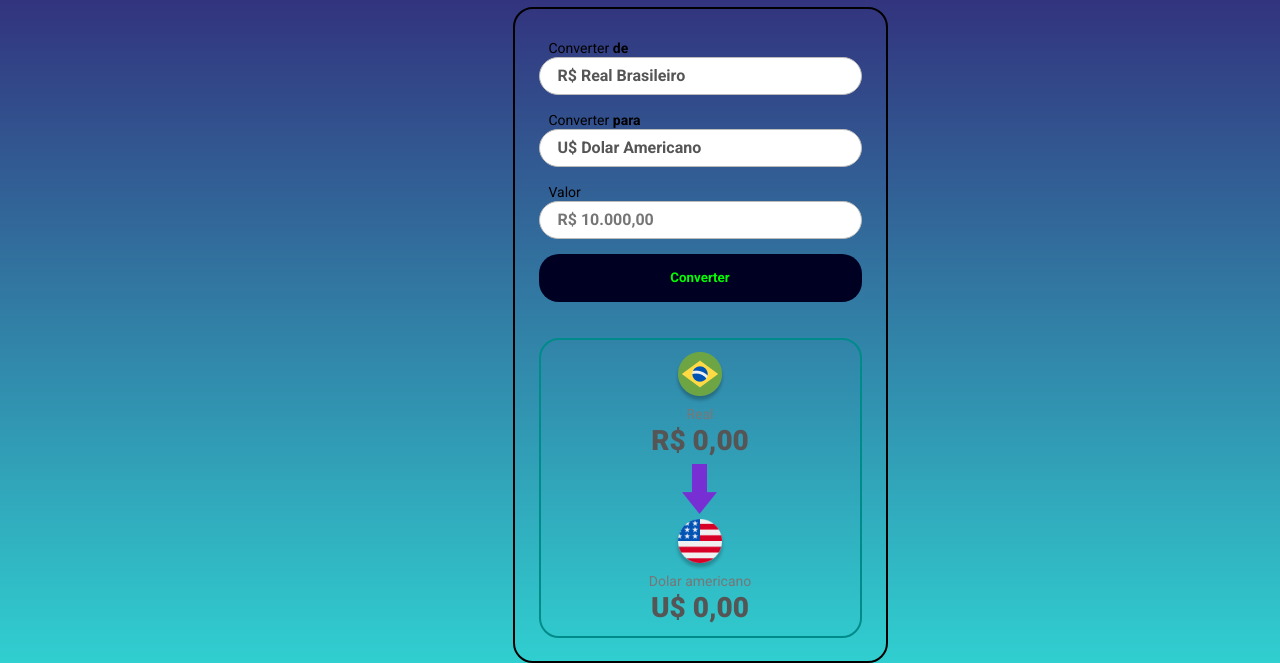
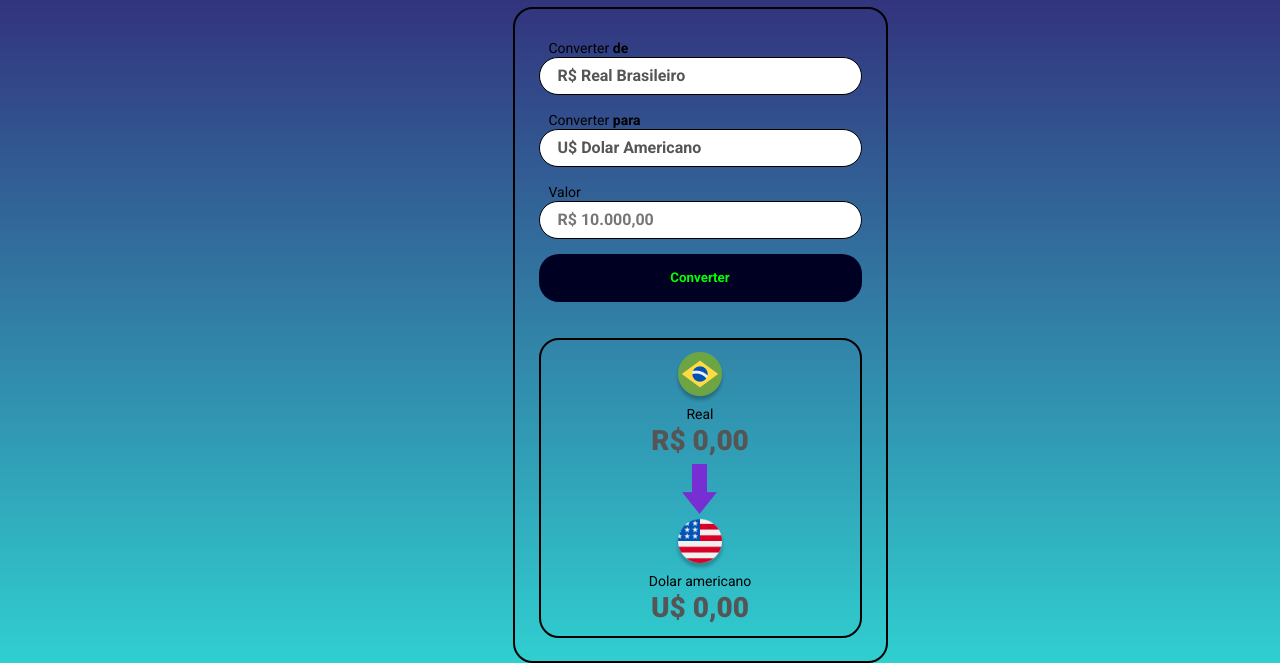
Before and after one commit to AlissonClaro/Conversor-moedas, a plain HTML site: page index.html in a window 1280 px wide. Shown: the part 186-849 px from the top of the page. Drawn offline with Linux system fonts and the light colour scheme.

```diff
--- a/styles.css
+++ b/styles.css
@@ -44,7 +44,7 @@ label {
 
 select, input {
     background: #FFFFFF;
-    border: 1px solid #bbbbbb;
+    border: 1px solid black;
     border-radius: 20px;
     height: 38px;
     width: 100%;
@@ -81,7 +81,7 @@ button:active {
 
 
 section{
-    border: 2px solid darkcyan;
+    border: 2px solid black;
     margin-top: 36px;
     border-radius: 20px;
     padding: 12px;
@@ -104,7 +104,7 @@ arrow {
 }
 
 .currency {
-    color:#777777;
+    color:black;
     font-size: 14px;
 
 }
```
Also changed, not shown: assets/projectCape.png (added).
